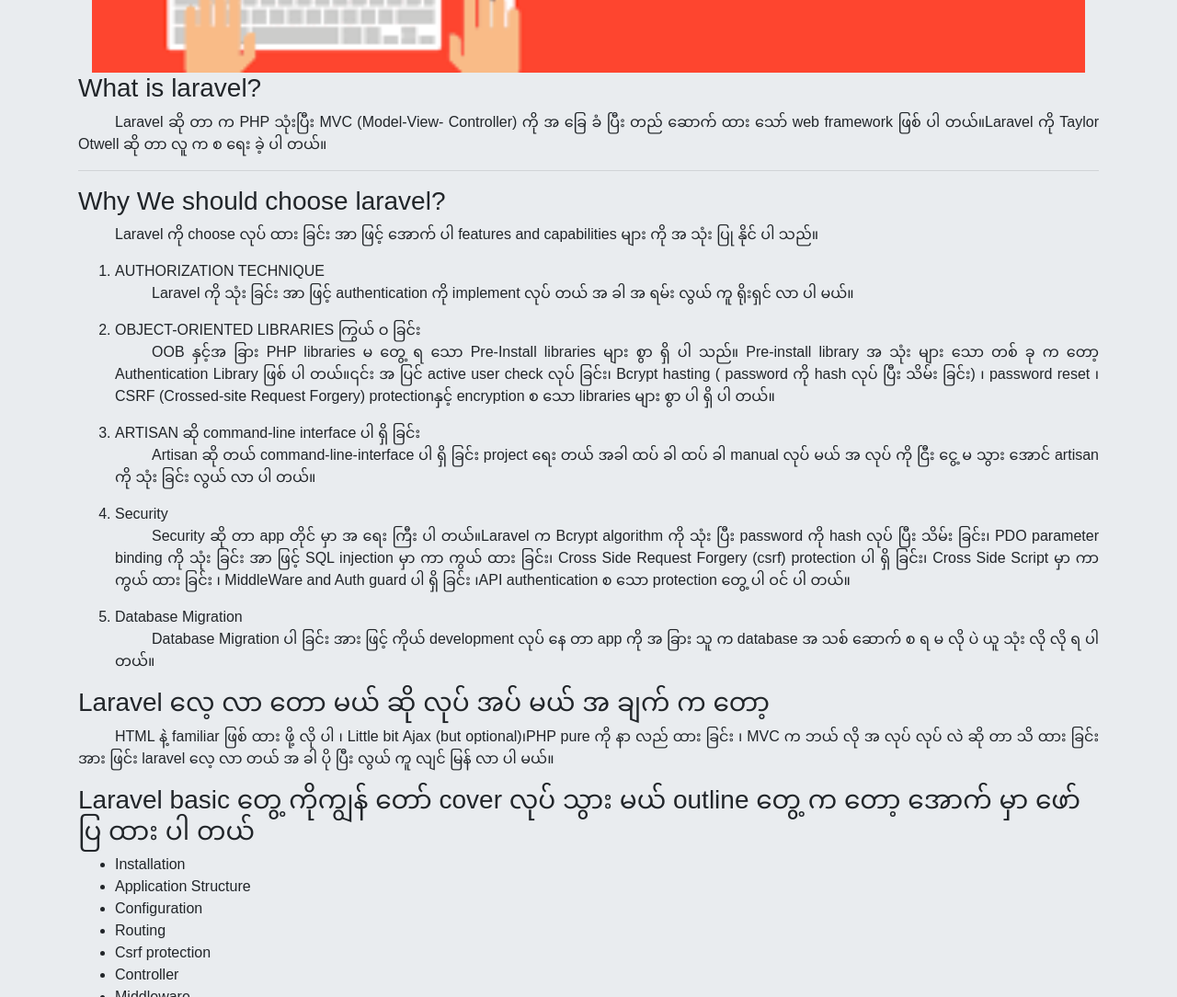
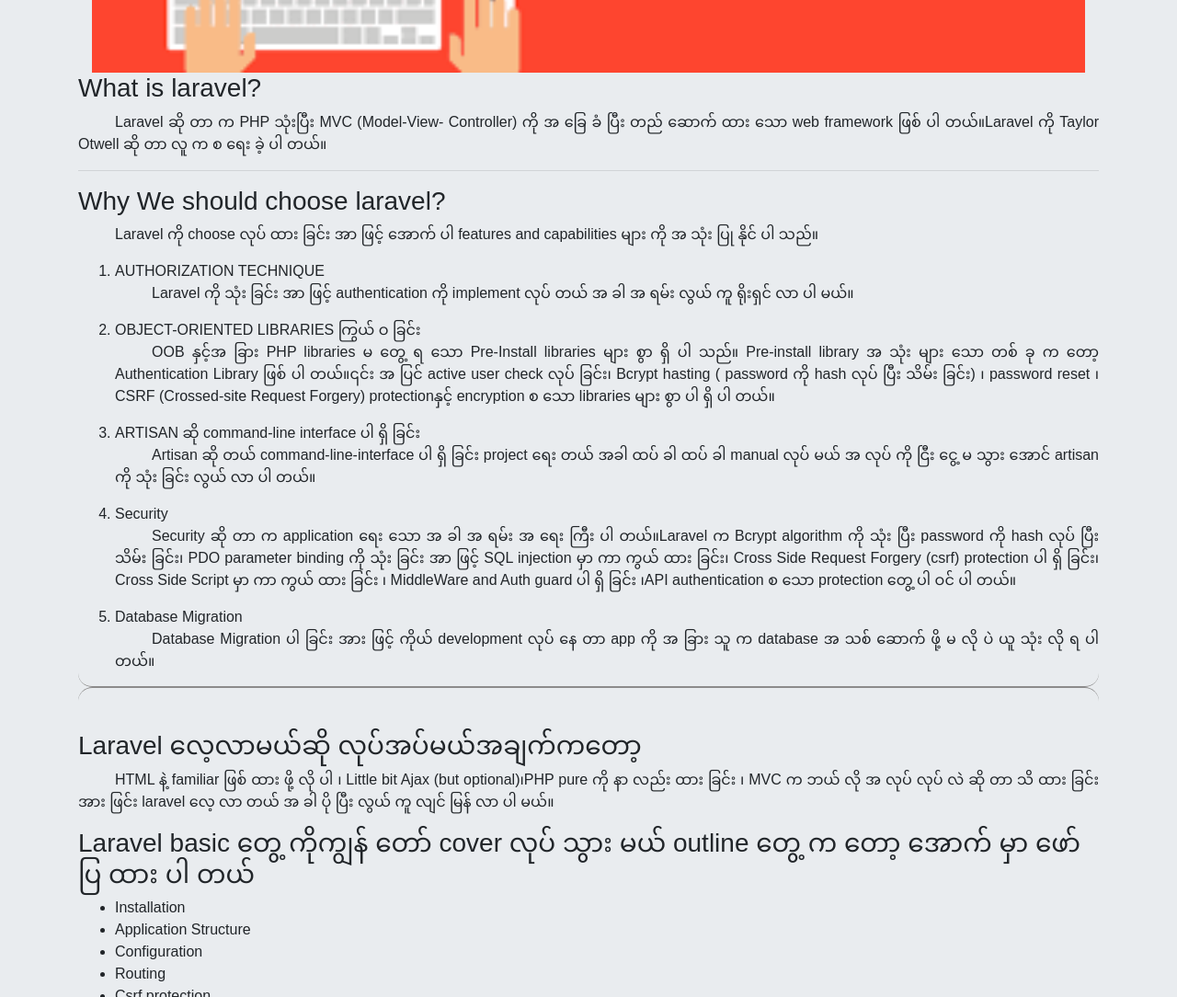
Before and after one commit to hareom284/Blog, a plain HTML site: page index.html in a window 1280 px wide. Shown: the part 640-1724 px from the top of the page at 92% size. Drawn offline with Linux system fonts and the light colour scheme.

Commit message:
update spelling

```diff
--- a/index.html
+++ b/index.html
@@ -39,7 +39,7 @@
                 <div class="content ">
                     <h3>What is laravel?</h3>
                     <p class="paragraph"> Laravel ဆို တာ က PHP သုံးပြီး MVC (Model-View- Controller) ကို အ ‌ခြေ ခံ ပြီး
-                        တည် ဆောက် ထား သော် web framework ဖြစ် ပါ တယ်။Laravel ကို Taylor Otwell ဆို တာ လူ က စ ရေး ခဲ့ ပါ
+                        တည် ဆောက် ထား သော web framework ဖြစ် ပါ တယ်။Laravel ကို Taylor Otwell ဆို တာ လူ က စ ရေး ခဲ့ ပါ
                         တယ်။ </p>
                     <hr class="style-19">
 
@@ -61,7 +61,7 @@
                             မယ် အ လုပ် ကို ငြီး ငွေ့ မ သွား အောင် artisan ကို သုံး ခြင်း လွယ် လာ ပါ တယ်။</p>
 
                         <li>Security </li>
-                        <p class="paragraph">Security ဆို တာ app တိုင် မှာ အ ရေး ကြီး ပါ တယ်။Laravel က Bcrypt algorithm
+                        <p class="paragraph">Security ဆို တာ က application ရေး သော အ ခါ အ ရမ်း အ ရေး ကြီး ပါ တယ်။Laravel က Bcrypt algorithm
                             ကို သုံး ပြီး password ကို hash လုပ် ပြီး သိမ်း ခြင်း၊ PDO parameter binding ကို သုံး ခြင်း
                             အာ ဖြင့် SQL injection မှာ ကာ ကွယ် ထား ခြင်း၊ Cross Side Request Forgery (csrf) protection
                             ပါ ရှိ ခြင်း၊ Cross Side Script မှာ ကာ ကွယ် ထား ခြင်း ၊ MiddleWare and Auth guard ပါ ရှိ
@@ -71,12 +71,13 @@
                         <p class="paragraph">
 
                             Database Migration ပါ ခြင်း အား ဖြင့် ကိုယ် development လုပ် နေ တာ app ကို အ ခြား သူ က
-                            database အ သစ် ဆောက် စ ရ မ လို ပဲ ယူ သုံး လို လို ရ ပါ တယ်။
+                            database အ သစ် ဆောက် ဖို့ မ လို ပဲ ယူ သုံး လို ရ ပါ တယ်။
                         </p>
 
                     </ol>
-                    <h3>Laravel လေ့ လာ တော မယ် ဆို လုပ် အပ် မယ် အ ချက် က တော့</h3>
-                    <p class="paragraph">   HTML နဲ့ familiar ဖြစ် ထား ဖို့ လို ပါ ၊ Little bit Ajax (but optional)၊PHP pure ကို နာ လည် ထား ခြင်း ၊ MVC က ဘယ် လို အ လုပ် လုပ် လဲ ဆို တာ သိ ထား ခြင်း အား ဖြင်း laravel လေ့ လာ တယ် အ ခါ ပို ပြီး လွယ် ကူ လျင် မြန် လာ ပါ မယ်။ </p>
+                  <hr class="style18">
+                    <h3>Laravel လေ့လာမယ်ဆို လုပ်အပ်မယ်အချက်ကတော့</h3>
+                    <p class="paragraph">   HTML နဲ့ familiar ဖြစ် ထား ဖို့ လို ပါ ၊ Little bit Ajax (but optional)၊PHP pure ကို နာ လည်း ထား ခြင်း ၊ MVC က ဘယ် လို အ လုပ် လုပ် လဲ ဆို တာ သိ ထား ခြင်း အား ဖြင်း laravel လေ့ လာ တယ် အ ခါ ပို ပြီး လွယ် ကူ လျင် မြန် လာ ပါ မယ်။ </p>
                     <h3>Laravel basic တွေ့ ကိုကျွန် တော် cover လုပ် သွား မယ် outline တွေ့ က တော့ အောက် မှာ ဖော် ပြ ထား ပါ တယ် </h3>
 <ul>
 <li> Installation </li>
@@ -102,5 +103,4 @@
     </div>
 
 </body>
-
 </html>
```
